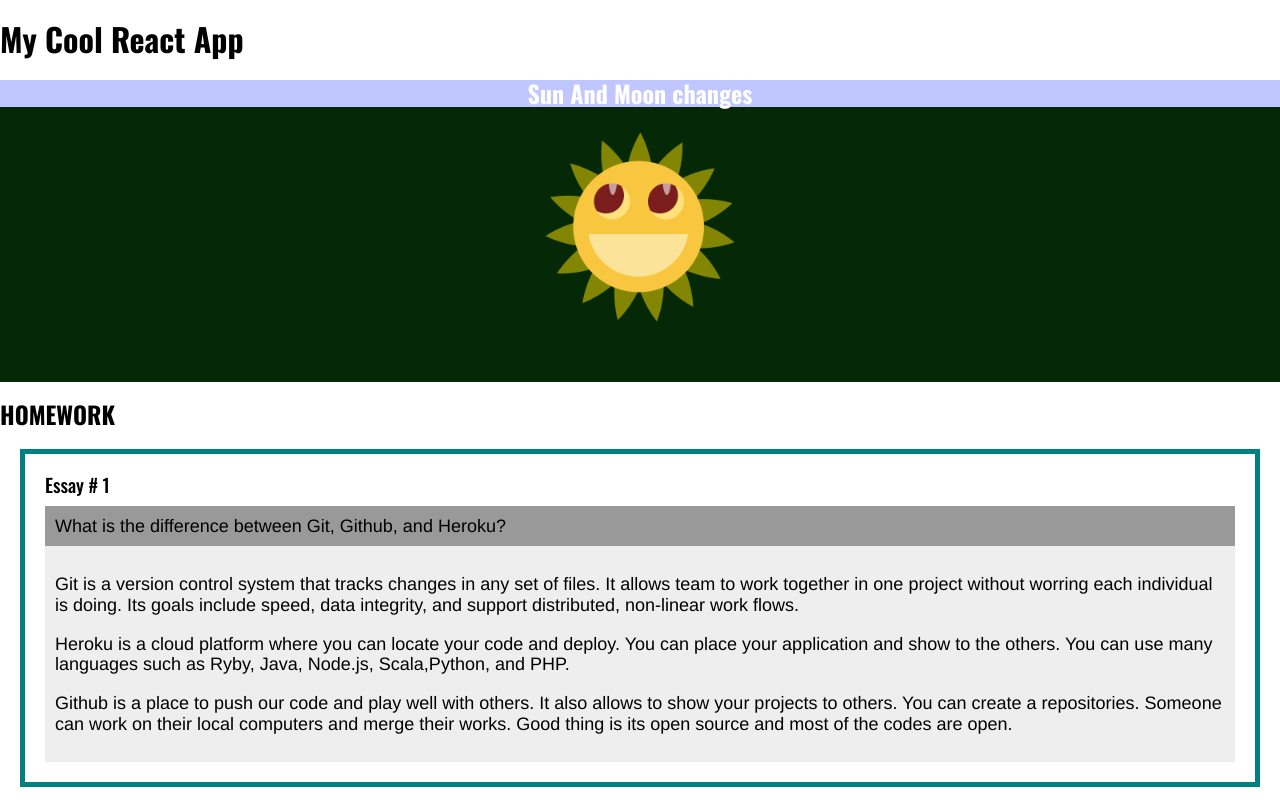
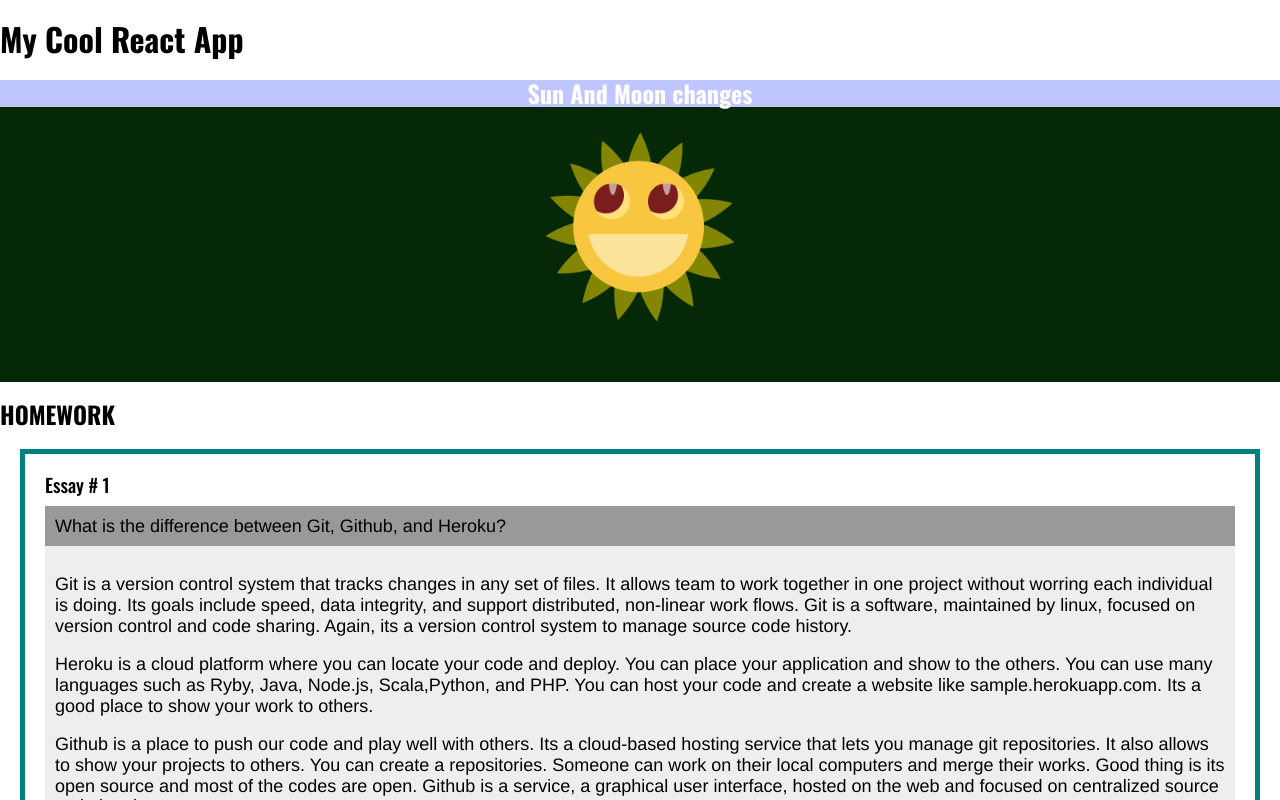
Before and after one commit to nickbatkhan/uclax_web1_summer21, a React (Create React App) app: page / in a window 1280 px wide. Shown: the top 800 px of the page. Built offline with nearby package versions, Linux system fonts and the light colour scheme.

Commit message:
final update

```diff
--- a/src/React/Homework/Homework.jsx
+++ b/src/React/Homework/Homework.jsx
@@ -12,14 +12,15 @@ const Homework = () => {
             >
                 <p>
                     Git is a version control system that tracks changes in any set of files. It allows team to work together in one project without worring each individual is doing.
-                    Its goals include speed, data integrity, and support distributed, non-linear work flows.
+                    Its goals include speed, data integrity, and support distributed, non-linear work flows. Git is a software, maintained by linux, focused on version control and code sharing. Again, its  a version control system to manage source code history.
                 </p>
                 <p>
-                    Heroku is a cloud platform where you can locate your code and deploy. You can place your application and show to the others. You can use many languages such as Ryby, Java, Node.js, Scala,Python, and PHP.
+                    Heroku is a cloud platform where you can locate your code and deploy. You can place your application and show to the others. You can use many languages such as Ryby, Java, Node.js, Scala,Python, and PHP. You can host your code and create a website like sample.herokuapp.com.
+                    Its a good place to show your work to others.
                 </p>
                 <p>
-                    Github is a place to push our code and play well with others. It also allows to show your projects to others. You can create a repositories.
-                    Someone can work on their local computers and merge their works. Good thing is its open source and most of the codes are open.
+                    Github is a place to push our code and play well with others. Its a cloud-based hosting service that lets you manage git repositories. It also allows to show your projects to others. You can create a repositories.
+                    Someone can work on their local computers and merge their works. Good thing is its open source and most of the codes are open. Github is a service, a graphical user interface, hosted on the web and focused on centralized source code hosting.
                 </p>
             </Essay>
             <Essay
```
